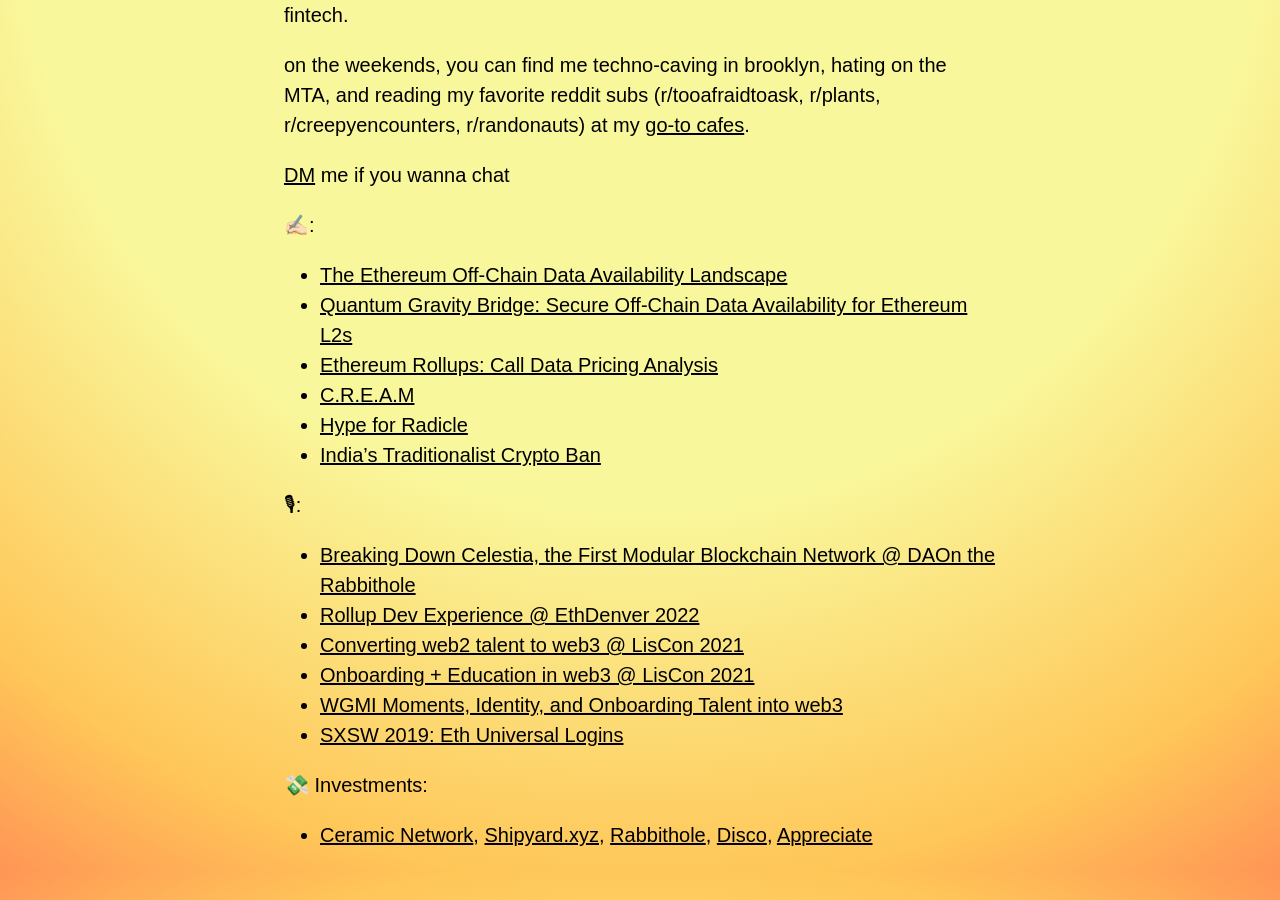
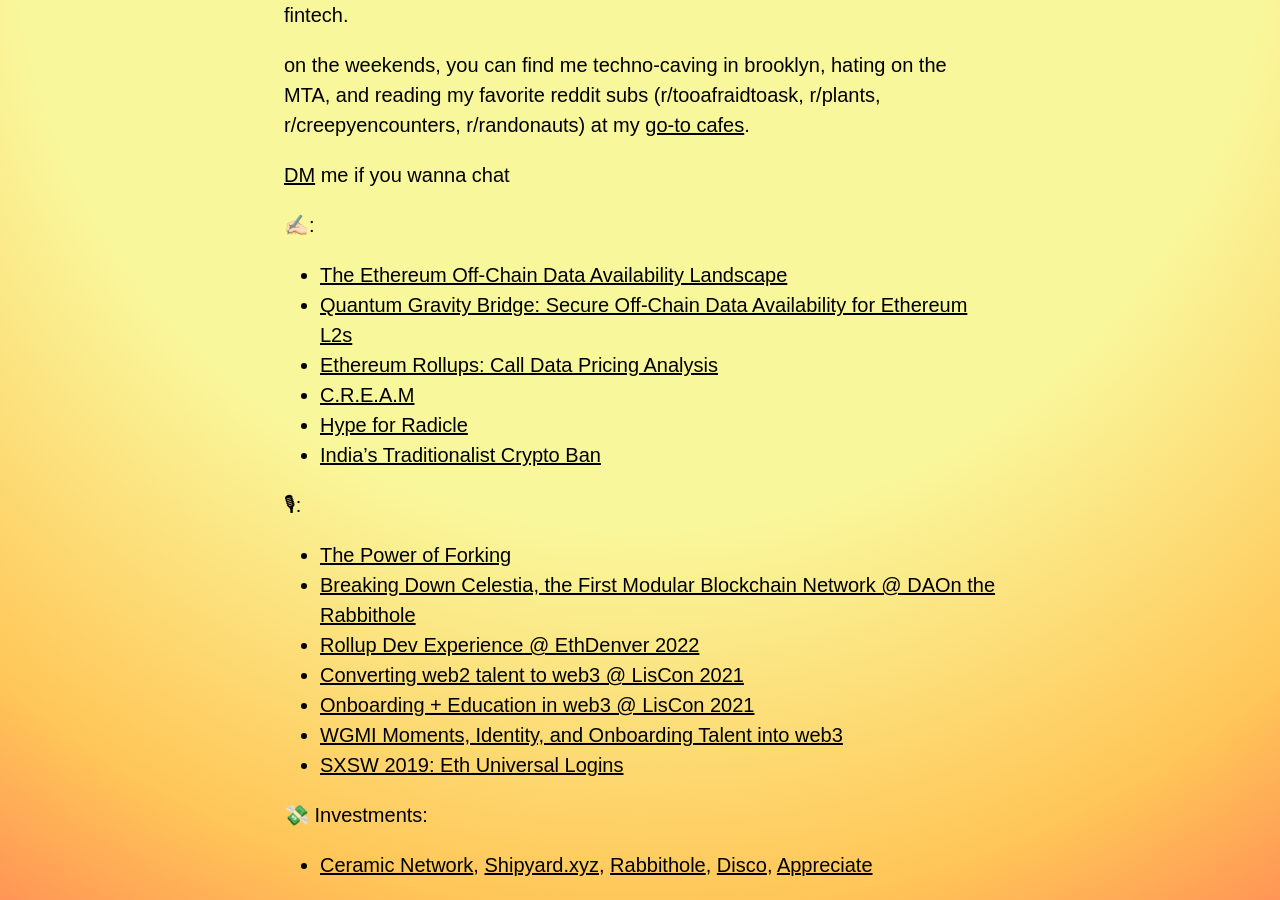
Before and after one commit to adeets-22/adeets-22.github.io, a Jekyll site: the page built from index.md, in a window 1280 px wide and 900 px high, scrolled down 1093 px. Built offline with Jekyll 4.4.1, drawn with Linux system fonts in a browser that asks for light colours.

Commit message:
Update index.md

```diff
--- a/index.md
+++ b/index.md
@@ -24,6 +24,7 @@
 - [India's Traditionalist Crypto Ban](https://thejuggernaut.com/article?id=7vkLiVyhWm5guuwTPcbTCl)
 
 🎙:
+- [The Power of Forking](https://www.othersidepod.xyz/episode/38)
 - [Breaking Down Celestia, the First Modular Blockchain Network @ DAOn the Rabbithole](https://open.spotify.com/episode/3tr56vdAPMhEenDqqUguQI?si=8c96aa7062584681)
 - [Rollup Dev Experience @ EthDenver 2022](https://www.youtube.com/watch?v=Tgk7eXUCgYk)
 - [Converting web2 talent to web3 @ LisCon 2021](https://vimeo.com/showcase/8950429/video/637517315)
```
